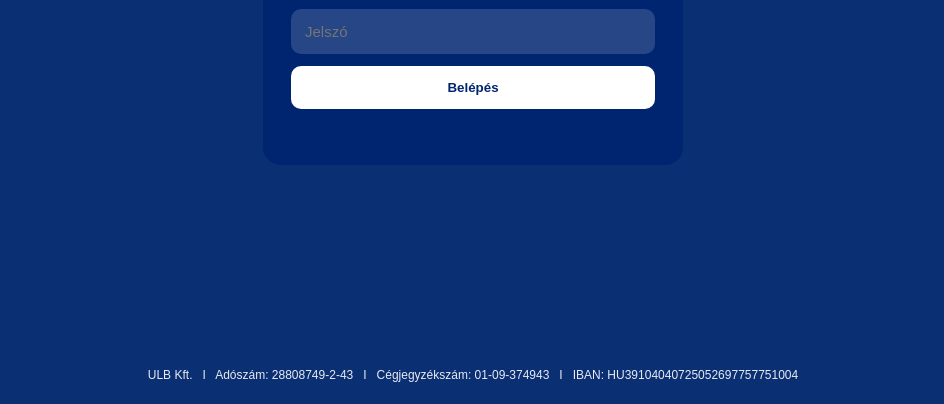
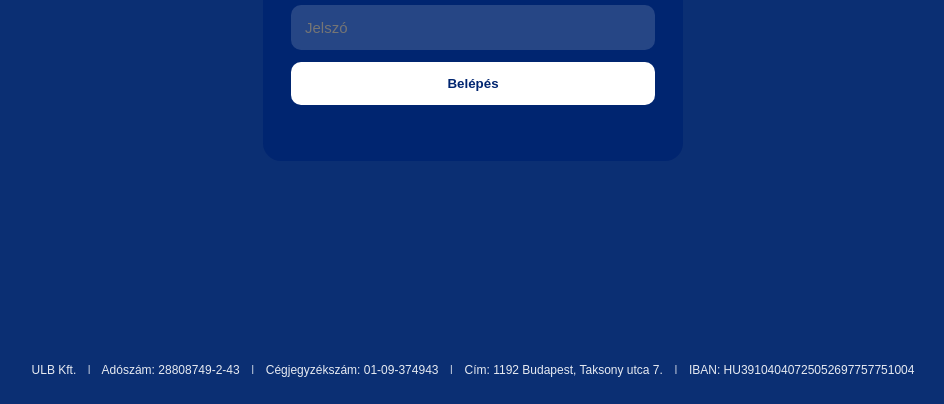
Before and after one commit to balazs332/ulb, a plain HTML site: page index.html in a window 1280 px wide. Shown: the part 396-800 px from the top of the page, without its empty margins (167-1111 px from the left). Drawn offline with Linux system fonts and the light colour scheme.

Commit message:
Add files via upload

```diff
--- a/index.html
+++ b/index.html
@@ -89,14 +89,23 @@ footer{
  text-align:center;
  color:white;
  font-size:12px;
- padding:18px 10px 22px 10px;
+ padding:18px 14px 24px 14px;
  opacity:0.9;
+ line-height:1.7;
 }
 
-@media (max-width:600px){
+.sep{
+ opacity:0.75;
+ padding:0 8px;
+}
+
+.nowrap{
+ white-space:nowrap;
+}
+
+@media (max-width:700px){
  footer{
   font-size:11px;
-  line-height:1.6;
  }
 }
 
@@ -138,7 +147,21 @@ footer{
 
 
 <footer>
-ULB Kft. &nbsp; I &nbsp; Adószám: 28808749-2-43 &nbsp; I &nbsp; Cégjegyzékszám: 01-09-374943 &nbsp; I &nbsp; IBAN: HU39104040725052697757751004
+
+<span>ULB Kft.</span>
+<span class="sep">I</span>
+
+<span>Adószám: 28808749-2-43</span>
+<span class="sep">I</span>
+
+<span>Cégjegyzékszám: 01-09-374943</span>
+<span class="sep">I</span>
+
+<span class="nowrap">Cím: 1192 Budapest, Taksony utca 7.</span>
+<span class="sep">I</span>
+
+<span class="nowrap">IBAN: HU39104040725052697757751004</span>
+
 </footer>
 
 </div>
```
